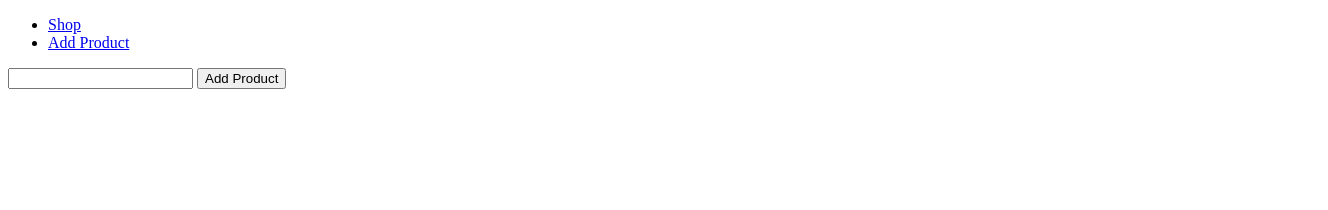
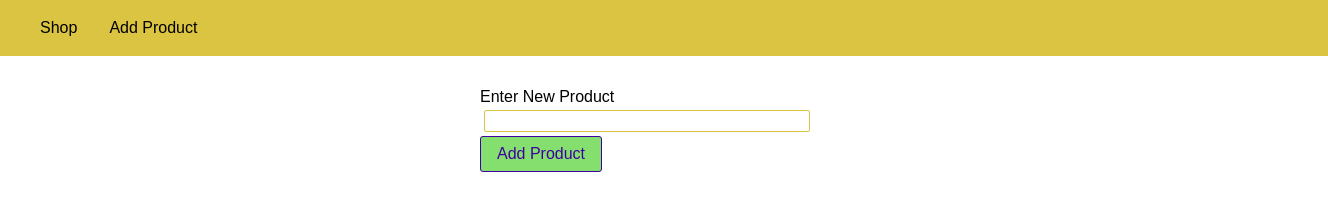
Before and after one commit to rangainlive/NodeJS, a website: page Lesson_04-Express.js/views/add-product.html in a window 1280 px wide. Shown: the whole page, 1328 px wide, since content can reach past the window. Drawn offline with Linux system fonts and the light colour scheme.

Commit message:
serving files statically

```diff
--- a/Lesson_04-Express.js/app.js
+++ b/Lesson_04-Express.js/app.js
@@ -11,6 +11,7 @@ const adminRoutes = require("./routes/admin");
 const shopRoutes = require("./routes/shop");
 
 app.use(bodyParser.urlencoded({ extended: false }));
+app.use(express.static(path.join(__dirname, "public")));
 
 app.use("/admin", adminRoutes);
 
--- /dev/null
+++ b/Lesson_04-Express.js/public/css/main.css
@@ -0,0 +1,84 @@
+body{
+    padding: 0;
+    margin: 0;
+    box-sizing: border-box;
+    font-family: sans-serif;
+}
+
+main {
+    padding: 1rem;
+}
+
+.main-header {
+    width: 100%;
+    height: 3.5rem;
+    background-color: #dbc441;
+    padding: 0 1.5rem;
+}
+
+.main-header__nav {
+    height: 100%;
+    display: flex;
+    align-items: center;
+}
+
+.main-header__item-list {
+    list-style-type: none;
+    margin: 0;
+    padding: 0;
+    display: flex;
+}
+
+.main-header__item {
+    margin:0 1rem;
+    padding: 0;
+}
+
+.main-header__item a {
+    text-decoration: none;
+    color: black;
+}
+
+.main-header__item a:hover,
+.main-header__item a:active {
+    color: #3e00a1
+}
+
+.product-form {
+    width: 20rem;
+    max-width: 90%;
+    margin: auto;
+}
+.form-control {
+    margin: 1rem 0;
+}
+
+.form-control label,
+.form-control input {
+    display: block;
+    width: 100%;
+}
+
+.form-control input {
+    border: 1px solid #dbc441;
+    font: inherit;
+    border-radius: 2px;
+    margin: 4px;
+}
+
+button {
+    font: inherit;
+    border: 1px solid #3e00a1;
+    color: #3e00a1;
+    background: #85df6e;
+    padding: 0.5rem 1rem;
+    border-radius: 3px;
+    cursor: pointer;
+    outline-style: none;
+}
+
+button:hover,
+button:active {
+    background-color: #3e00a1;
+    color: white;
+}
--- a/Lesson_04-Express.js/views/add-product.html
+++ b/Lesson_04-Express.js/views/add-product.html
@@ -5,18 +5,20 @@
     <meta http-equiv="X-UA-Compatible" content="IE=edge">
     <meta name="viewport" content="width=device-width, initial-scale=1.0">
     <title>Add product</title>
+    <link rel="stylesheet" href="/css/main.css"
 </head>
 <body>
-    <header>
-        <nav>
-            <ul>
-                <li><a href="/">Shop</a></li>
-                <li><a href="/admin/add-product">Add Product</a></li>
+    <header class="main-header">
+        <nav class="main-header__nav">
+            <ul class="main-header__item-list">
+                <li class="main-header__item"><a href="/">Shop</a></li>
+                <li class="main-header__item"><a class="active" href="/admin/add-product">Add Product</a></li>
             </ul>
         </nav>
     </header>
-    <main>
-        <form action="/admin/add-product" method="POST">
+    <main class="product-form">
+        <form class="form-control" action="/admin/add-product" method="POST">
+            <label>Enter New Product</label>
             <input
             type="text"
             name="title"
```
Also changed, not shown: Lesson_04-Express.js/views/shop.html (+6 -5 lines).
